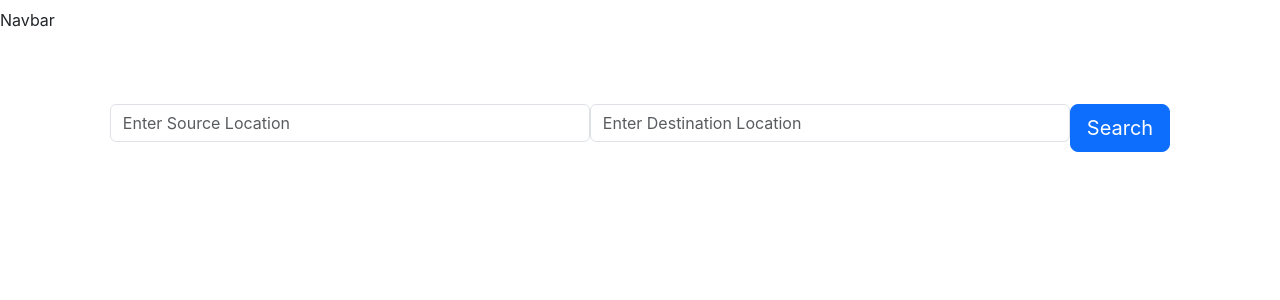
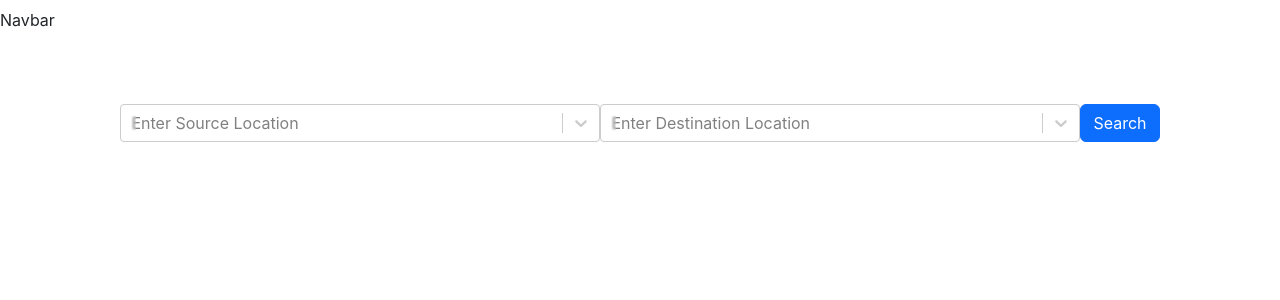
Before and after one commit to Aastha-S-Rai/Bus-Booking-Frontend, a React (Create React App) app: page / in a window 1280 px wide. Shown: the top 300 px of the page. Built offline with nearby package versions, Linux system fonts and the light colour scheme; no server answers.

Commit message:
Bus Search UI and Integration fixes.

```diff
--- a/package.json
+++ b/package.json
@@ -13,6 +13,7 @@
     "react-dom": "^18.2.0",
     "react-router-dom": "^6.14.2",
     "react-scripts": "5.0.1",
+    "react-select": "^5.7.4",
     "reactstrap": "^9.2.0",
     "web-vitals": "^2.1.4"
   },
--- a/src/components/search/SearchBar.jsx
+++ b/src/components/search/SearchBar.jsx
@@ -1,21 +1,27 @@
 import React from "react";
-import { FormGroup, Input } from "reactstrap";
+import Select from "react-select";
 import "./styles.css";
 
 export const SearchBar = (props) => {
-  const { placeHolder = "Search ...", handleChange, currentValue = "" } = props;
+  const {
+    type = "source",
+    options = [],
+    currentValue = "",
+    handleChange,
+    placeHolder = "Search Location",
+  } = props;
 
   return (
     <>
-      <FormGroup>
-        <Input
-          id="search"
-          type="text"
-          placeholder={placeHolder}
-          value={currentValue}
-          onChange={handleChange}
-        />
-      </FormGroup>
+      <Select
+        key={type}
+        defaultValue={currentValue}
+        onChange={(e) => {
+          handleChange(type, e.value);
+        }}
+        options={options}
+        placeholder={placeHolder}
+      />
     </>
   );
 };
--- a/src/components/search/SearchResults.jsx
+++ /dev/null
@@ -1,28 +0,0 @@
-import React from "react";
-
-export const SearchResults = (props) => {
-  const { results = [], onOptionSelect } = props;
-
-  return (
-    <>
-      <div className="results">
-        {results.map((result, id) => {
-          return (
-            <div
-              onClick={() => {
-                onOptionSelect(result?.name);
-              }}
-              className="resultContent"
-              key={id}
-            >
-              {" "}
-              {result?.name}{" "}
-            </div>
-          );
-        })}
-      </div>
-    </>
-  );
-};
-
-export default SearchResults;
--- a/src/components/submit.jsx
+++ b/src/components/submit.jsx
@@ -1,12 +1,12 @@
 import React from "react";
-import Button from 'react-bootstrap/Button';
+import Button from "react-bootstrap/Button";
 
 export const Submit = (props) => {
   const { text } = props;
   return (
     <>
       <div className="submitButton">
-        <Button variant="primary" size="lg">
+        <Button variant="primary" size="md">
           {text}
         </Button>
       </div>
--- a/src/pages/landing/landing.jsx
+++ b/src/pages/landing/landing.jsx
@@ -1,65 +1,43 @@
 import React, { useEffect, useState } from "react";
 import axios from "axios";
 import SearchBar from "../../components/search/SearchBar";
-import SearchResults from "../../components/search/SearchResults";
+import Submit from "../../components/submit";
 import "./landing.css";
-import Submit from "../../components/submit";
 
 export default function LandingPage() {
   const defaultSearchObj = {
     source: "",
     destination: "",
   };
-  const [location, setLocation] = useState(defaultSearchObj);
 
-  const [sourceResult, setSourceResult] = useState([]);
-  const [destinationResult, setDestinationResult] = useState([]);
+  const [locationObj, setLocationObj] = useState(defaultSearchObj);
+  const [locationList, setLocationList] = useState([]);
 
   const handleLocationChange = (key, value) => {
-    let obj = Object.assign({}, location);
+    let obj = Object.assign({}, locationObj);
     obj[key] = value;
-    console.log(key+"===>"+value)
-    setLocation(obj);
+    setLocationObj(obj);
   };
 
-  const handleSourceChange = (e) =>
-    handleLocationChange("source", e.target.value);
+  const handleSubmit = async () => {
+    const res = await axios.post("http://localhost:4000", locationObj);
+    console.log("Aastha => ", res);
+  };
 
-  const handleDestinationChange = (e) =>
-    handleLocationChange("destination", e.target.value);
-
-  const handleSubmit = async () => {
-    const res = await axios.post("http://localhost:4000", location);
-    console.log("Aastha => ", res);
-  }
-
-  const fetchData = async (search_text, search_type) => {
-    if (!search_text) {
-      if (search_type === "source") {
-        setSourceResult([]);
-      }
-      if (search_type === "destination") {
-        setDestinationResult([]);
-      }
-      return;
-    }
-
-    const payload = {
-      name: search_text,
-    };
-
+  const fetchData = async () => {
     await axios
-      .post("http://localhost:4000/stop/search", payload)
+      .get("http://localhost:4000/stop/get-all-bus-stops")
       .then((res) => {
         const response = res;
         if (response?.status === 200) {
           if (response?.data?.res) {
-            if (search_type === "source") {
-              setSourceResult(response?.data?.res);
-            }
-            if (search_type === "destination") {
-              setDestinationResult(response?.data?.res);
-            }
+            const mappedData = response?.data?.res.map((record) => {
+              return {
+                value: record?._id,
+                label: record?.name,
+              };
+            });
+            setLocationList(mappedData);
           }
         }
       })
@@ -68,23 +46,9 @@ export default function LandingPage() {
       });
   };
 
-  const handleSourceLocationSelect = (value) => {
-    handleLocationChange("source", value);
-    setSourceResult([]);
-  };
-
-  const handleDestinationLocationSelect = (value) => {
-    handleLocationChange("destination", value);
-    setDestinationResult([]);
-  };
-
   useEffect(() => {
-    fetchData(location?.source, "source");
-  }, [location?.source]);
-
-  useEffect(() => {
-    fetchData(location?.destination, "destination");
-  }, [location?.destination]);
+    fetchData();
+  }, []);
 
   return (
     <>
@@ -93,35 +57,25 @@ export default function LandingPage() {
       <div className="searchContent">
         <div className="searchSource">
           <SearchBar
+            type="source"
+            options={locationList}
+            currentValue={locationObj?.source}
+            handleChange={handleLocationChange}
             placeHolder={`Enter Source Location`}
-            handleChange={handleSourceChange}
-            currentValue={location?.source}
           />
-          <div className="result">
-            <SearchResults
-              results={sourceResult}
-              onOptionSelect={handleSourceLocationSelect}
-            />
-          </div>
         </div>
         <div className="searchSource">
           <SearchBar
+            type="destination"
+            options={locationList}
+            currentValue={locationObj?.destination}
+            handleChange={handleLocationChange}
             placeHolder={`Enter Destination Location`}
-            handleChange={handleDestinationChange}
-            currentValue={location?.destination}
           />
-          <div className="result">
-            <SearchResults
-              results={destinationResult}
-              onOptionSelect={handleDestinationLocationSelect}
-            />
-          </div>
         </div>
-        <div
-          className="submit"
-          onClick={handleSubmit}
-        >
-          <Submit text="Search" ></Submit>
+
+        <div className="submit" onClick={handleSubmit}>
+          <Submit text="Search"></Submit>
         </div>
       </div>
     </>
```
Also changed, not shown: 1 other file (tests, documents, lock files or other folders).
